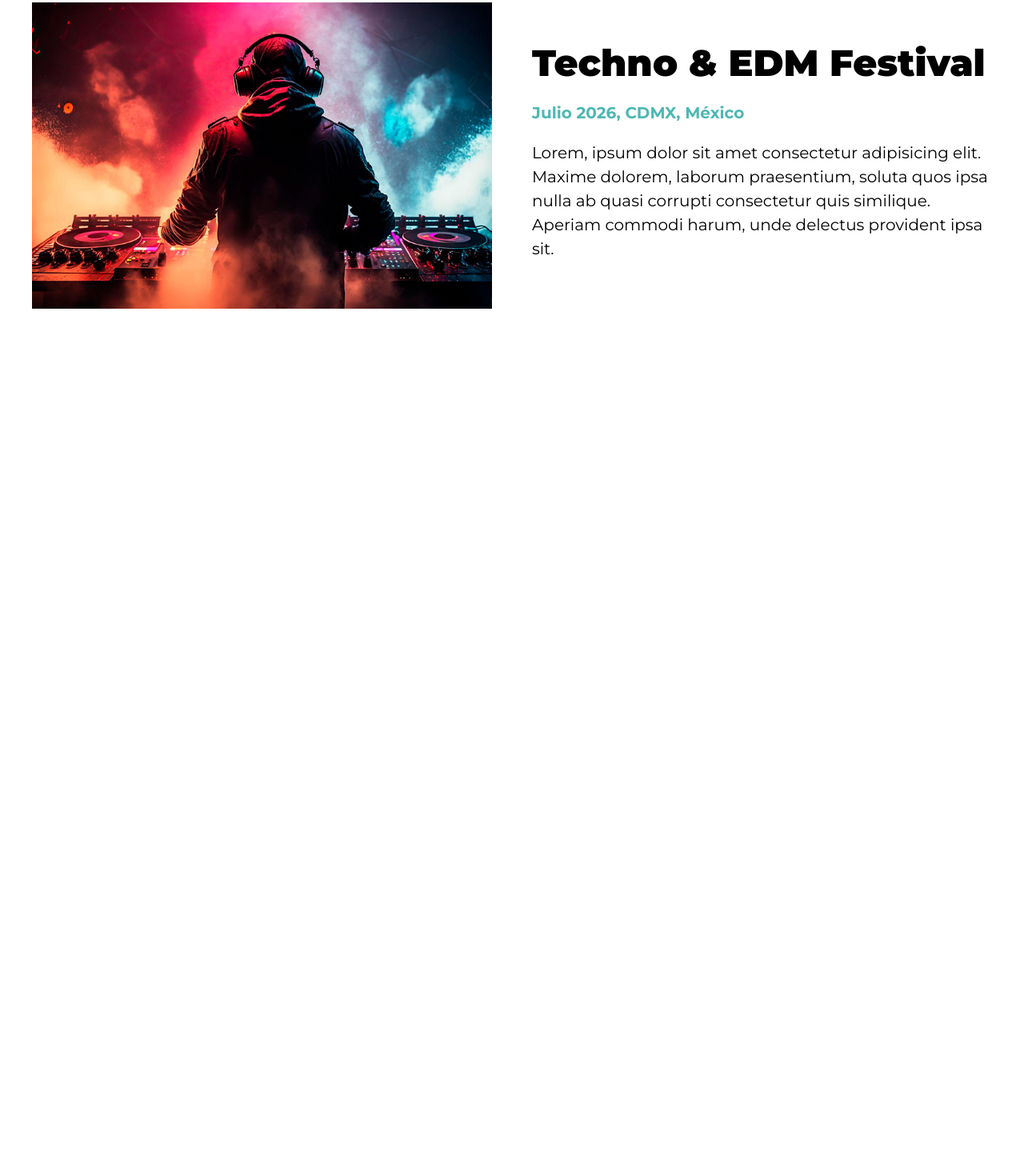
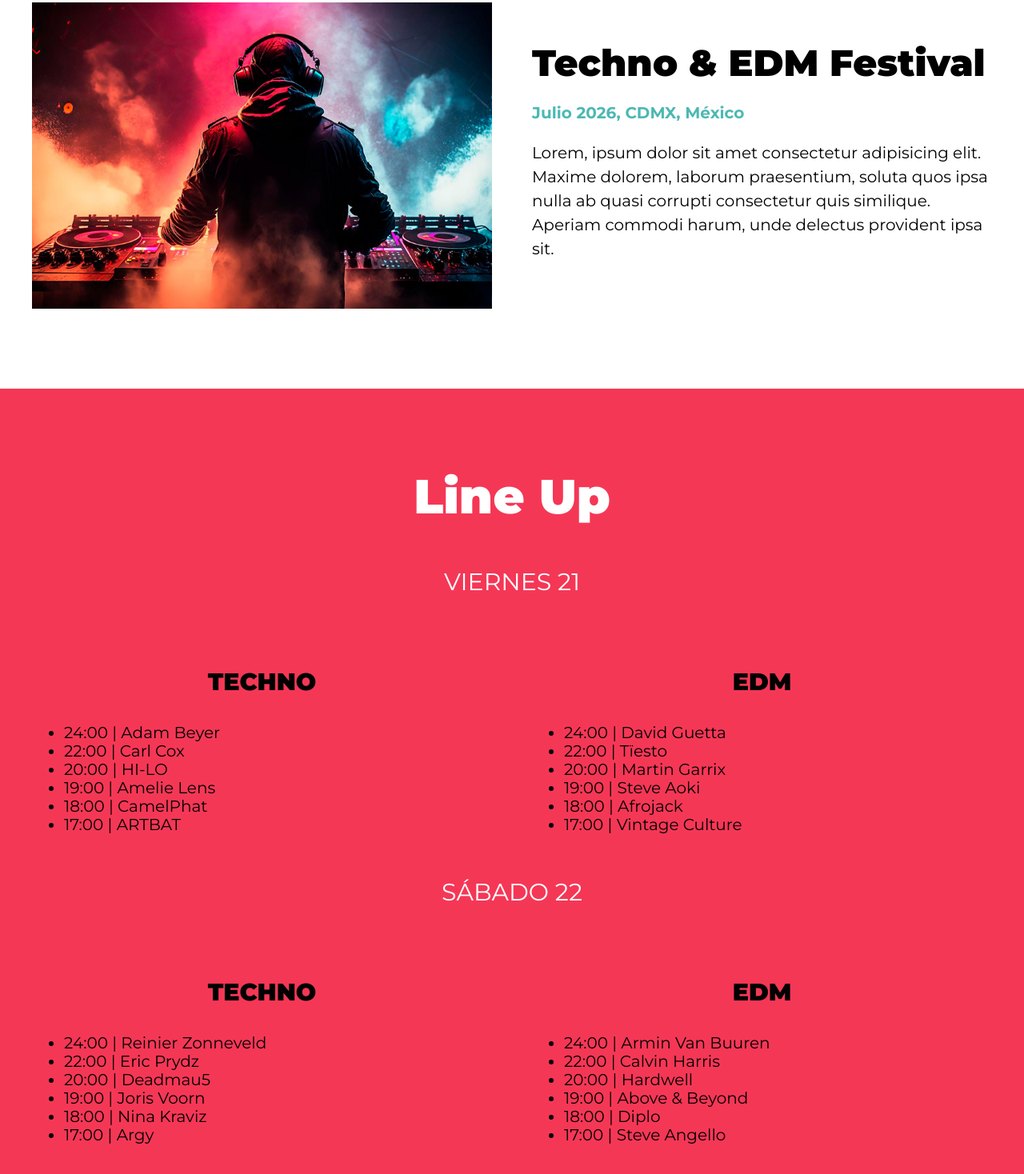
Before and after one commit to EnriqueIsra/desarrollo-web, a website: page festivalmusica/index.html in a window 1280 px wide. Shown: the part 823-2291 px from the top of the page at 80% size. Before the commit the page ends 1309 px from the top, so only its background shows below. Drawn offline with Linux system fonts and the light colour scheme.

Commit message:
188. Comenzando con el Lineup

```diff
--- a/festivalmusica/index.html
+++ b/festivalmusica/index.html
@@ -54,6 +54,117 @@
                 provident ipsa sit.</p>
         </div>
     </section>
+
+    <section id="lineup" class="lineup">
+    <h3>Line Up</h3>
+
+    <p class="dia">Viernes 21</p>
+    <div class="escenarios-contenedor">
+        <div class="escenario bg-amarillo">
+            <p class="nombre-escenario">Techno</p>
+
+            <ul class="calendario">
+                <li>
+                    24:00 | <span>Adam Beyer</span>
+                </li>
+                <li>
+                    22:00 | <span>Carl Cox</span>
+                </li>
+                <li>
+                    20:00 | <span>HI-LO</span>
+                </li>
+                <li>
+                    19:00 | <span>Amelie Lens</span>
+                </li>
+                <li>
+                    18:00 | <span>CamelPhat</span>
+                </li>
+                <li>
+                    17:00 | <span>ARTBAT</span>
+                </li>
+            </ul>
+        </div> <!--.escenario-->
+
+        <div class="escenario bg-verde">
+            <p class="nombre-escenario">EDM</p>
+
+            <ul class="calendario">
+                <li>
+                    24:00 | <span>David Guetta</span>
+                </li>
+                <li>
+                    22:00 | <span>Tïesto</span>
+                </li>
+                <li>
+                    20:00 | <span>Martin Garrix</span>
+                </li>
+                <li>
+                    19:00 | <span>Steve Aoki</span>
+                </li>
+                <li>
+                    18:00 | <span>Afrojack</span>
+                </li>
+                <li>
+                    17:00 | <span>Vintage Culture</span>
+                </li>
+            </ul>
+        </div> <!--.escenario-->
+    </div> <!--.escenarios-contenedor -->
+
+
+    <p class="dia">Sábado 22</p>
+    <div class="escenarios-contenedor contenedor">
+        <div class="escenario bg-verde">
+            <p class="nombre-escenario">Techno</p>
+
+            <ul class="calendario">
+                <li>
+                    24:00 | <span>Reinier Zonneveld</span>
+                </li>
+                <li>
+                    22:00 | <span>Eric Prydz</span>
+                </li>
+                <li>
+                    20:00 | <span>Deadmau5</span>
+                </li>
+                <li>
+                    19:00 | <span>Joris Voorn</span>
+                </li>
+                <li>
+                    18:00 | <span>Nina Kraviz</span>
+                </li>
+                <li>
+                    17:00 | <span>Argy</span>
+                </li>
+            </ul>
+        </div> <!--.escenario-->
+
+        <div class="escenario bg-amarillo">
+            <p class="nombre-escenario">EDM</p>
+
+            <ul class="calendario">
+                <li>
+                    24:00 | <span>Armin Van Buuren</span>
+                </li>
+                <li>
+                    22:00 | <span>Calvin Harris</span>
+                </li>
+                <li>
+                    20:00 | <span>Hardwell</span>
+                </li>
+                <li>
+                    19:00 | <span>Above & Beyond</span>
+                </li>
+                <li>
+                    18:00 | <span>Diplo</span>
+                </li>
+                <li>
+                    17:00 | <span>Steve Angello</span>
+                </li>
+            </ul>
+        </div> <!--.escenario-->
+    </div> <!--.escenarios-contenedor -->
+</section>
 </body>
 
 </html>
--- a/festivalmusica/src/scss/layout/_index.scss
+++ b/festivalmusica/src/scss/layout/_index.scss
@@ -1,3 +1,4 @@
 @forward "header";
 @forward "video";
-@forward "festival"
+@forward "festival";
+@forward "lineup";
--- /dev/null
+++ b/festivalmusica/src/scss/layout/_lineup.scss
@@ -0,0 +1,29 @@
+@use "base/variables" as v;
+@use "base/mixins" as m;
+
+.lineup {
+    background-color: v.$rosa;
+    h3, .dia {
+        text-align: center;
+        color: v.$blanco;
+    }
+    .dia {
+        font-size: 3rem;
+        text-transform: uppercase;
+    }
+}
+.escenarios-contenedor{
+    @include m.contenedor;
+    @include m.tablet{
+        @include m.grid(2);
+    }
+}
+.escenario {
+    padding-top:  2rem;
+    .nombre-escenario{
+        font-size: 3rem;
+        font-weight: 900;
+        text-transform: uppercase;
+        text-align: center;
+    }
+}
```
Also changed, not shown: festivalmusica/build/css/app.css.
